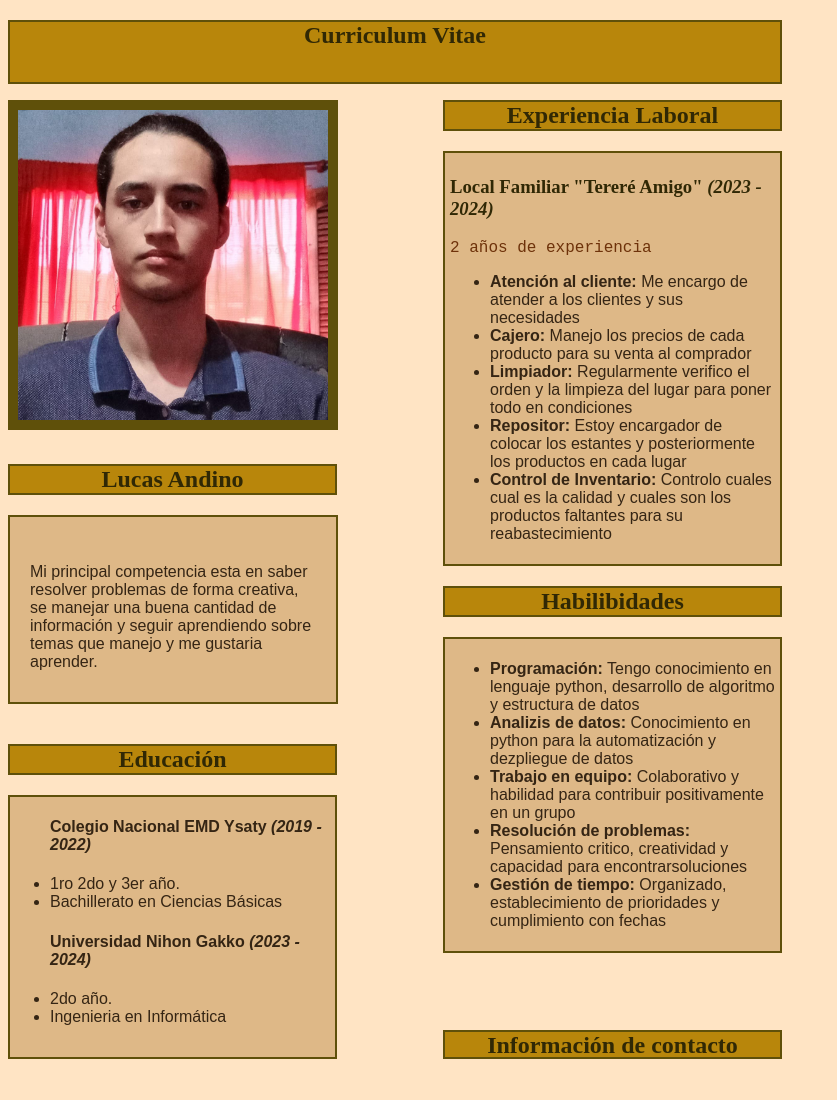
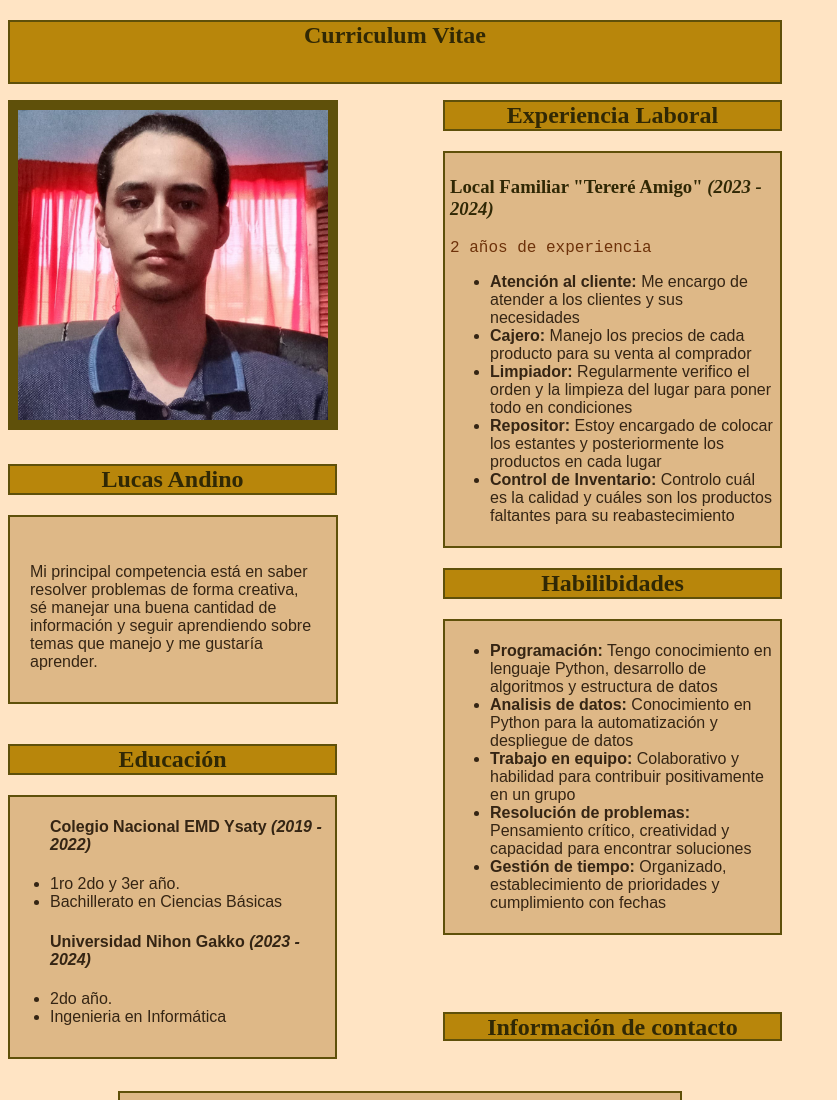
Before and after one commit to Lucas-Andino-G/CV-Lucas-Andino-CSS, a plain HTML site: page index.html in a window 1280 px wide. Shown: the top 1100 px of the page, without its empty margins (0-837 px from the left). Drawn offline with Linux system fonts and the light colour scheme.

Commit message:
version4

```diff
--- a/index.html
+++ b/index.html
@@ -18,7 +18,7 @@
                             <h2 class="lc">Lucas Andino</h2>
                         </div>
                         <div class="des">
-                            <p class="subtexto">Mi principal competencia esta en saber resolver problemas de forma creativa, se manejar una buena cantidad de información y seguir aprendiendo sobre temas que manejo y me gustaria aprender.</p>
+                            <p class="subtexto">Mi principal competencia está en saber resolver problemas de forma creativa, sé manejar una buena cantidad de información y seguir aprendiendo sobre temas que manejo y me gustaría aprender.</p>
                         </div>
                         <p class="imagen"><img src="assets\images\Mi foto.jpg" style="width: 310px;" alt="Mi foto"></p>
                     </div>
@@ -58,8 +58,8 @@
                         <li><strong>Atención al cliente:</strong> Me encargo de atender a los clientes y sus necesidades</li>
                         <li><strong>Cajero:</strong> Manejo los precios de cada producto para su venta al comprador</li>
                         <li><strong>Limpiador:</strong> Regularmente verifico el orden y la limpieza del lugar para poner todo en condiciones</li>
-                        <li><strong>Repositor:</strong> Estoy encargador de colocar los estantes y posteriormente los productos en cada lugar</li>
-                        <li><strong>Control de Inventario:</strong> Controlo cuales cual es la calidad y cuales son los productos faltantes para su reabastecimiento</li>
+                        <li><strong>Repositor:</strong> Estoy encargado de colocar los estantes y posteriormente los productos en cada lugar</li>
+                        <li><strong>Control de Inventario:</strong> Controlo cuál es la calidad y cuáles son los productos faltantes para su reabastecimiento</li>
                     </ul>
                 </div>
             </section>
@@ -70,10 +70,10 @@
                 </div>
                 <div class="skill2">
                     <ul class="subtexto">
-                        <li><strong>Programación:</strong> Tengo conocimiento en lenguaje python, desarrollo de algoritmo y estructura de datos</li>
-                        <li><strong>Analizis de datos:</strong> Conocimiento en python para la automatización y dezpliegue de datos</li>
+                        <li><strong>Programación:</strong> Tengo conocimiento en lenguaje Python, desarrollo de algoritmos y estructura de datos</li>
+                        <li><strong>Analisis de datos:</strong> Conocimiento en Python para la automatización y despliegue de datos</li>
                         <li><strong>Trabajo en equipo:</strong> Colaborativo y habilidad para contribuir positivamente en un grupo</li>
-                        <li><strong>Resolución de problemas:</strong> Pensamiento critico, creatividad y capacidad para encontrarsoluciones</li>
+                        <li><strong>Resolución de problemas:</strong> Pensamiento crítico, creatividad y capacidad para encontrar soluciones</li>
                         <li><strong>Gestión de tiempo:</strong> Organizado, establecimiento de prioridades y cumplimiento con fechas</li>
                     </ul>
                 </div>
```
